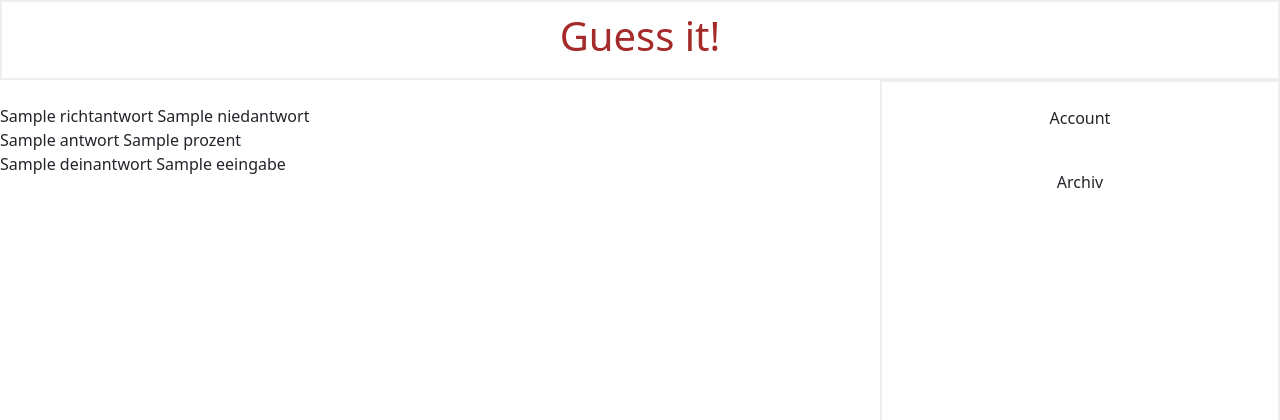
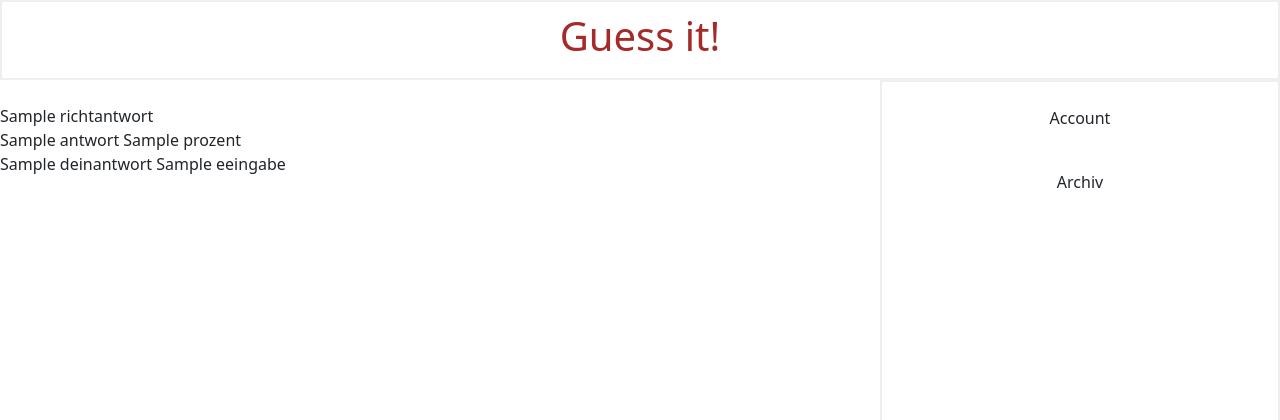
Before and after one commit to elisa123-dot/Titel, a Python web app: template templates/indexcopy.html in a window 1280 px wide. Shown: the top 420 px of the page. Run offline with Jinja, Linux system fonts and the light colour scheme; the template is opened without the code that fills it: most values are stand-ins (such as "Sample title", 1, 10 or a date in 2020).

Commit message:
Refactor feedback rendering in indexcopy.html and streamline response handling in app.py

```diff
--- a/app.py
+++ b/app.py
@@ -7,11 +7,10 @@ def index():
     if request.method == 'POST':
         Eingabe = request.form.get('Eingabe')
         if int(Eingabe) == 884900:
+        if int(Eingabe) == 884900:
             return render_template("indexcopy.html", "richtig", richtantwort="Antwort: 884900", deinantwort= "deine Antwort: ", eeingabe= int(Eingabe))
-        elif int(Eingabe) >= 884901:
-            return render_template("indexcopy.html", richtantwort="Du hast zu hoch geschätzt!")
         else :
-            return render_template("indexcopy.html", antwort= round(int(Eingabe)*100/884900,2), prozent="%", richtantwort="Antwort: 884900", deinantwort= "deine Antwort: ", eeingabe= int(Eingabe), niedantwort="Du hast zu niedrig geschätzt!" )
+            return render_template("indexcopy.html", antwort= round(int(Eingabe)*100/884900,2), prozent="%", richtantwort="Antwort: 884900", deinantwort= "deine Antwort: ", eeingabe= int(Eingabe) )
 
     return render_template('index.html')
 
--- a/templates/indexcopy.html
+++ b/templates/indexcopy.html
@@ -17,7 +17,7 @@
 
      <br>
       <div>
-        {{richtantwort}} {{niedantwort}}
+        {{richtantwort}}
        <br> {{antwort}}  {{prozent}}
        <br>
        {{deinantwort}} {{eeingabe}}
```
